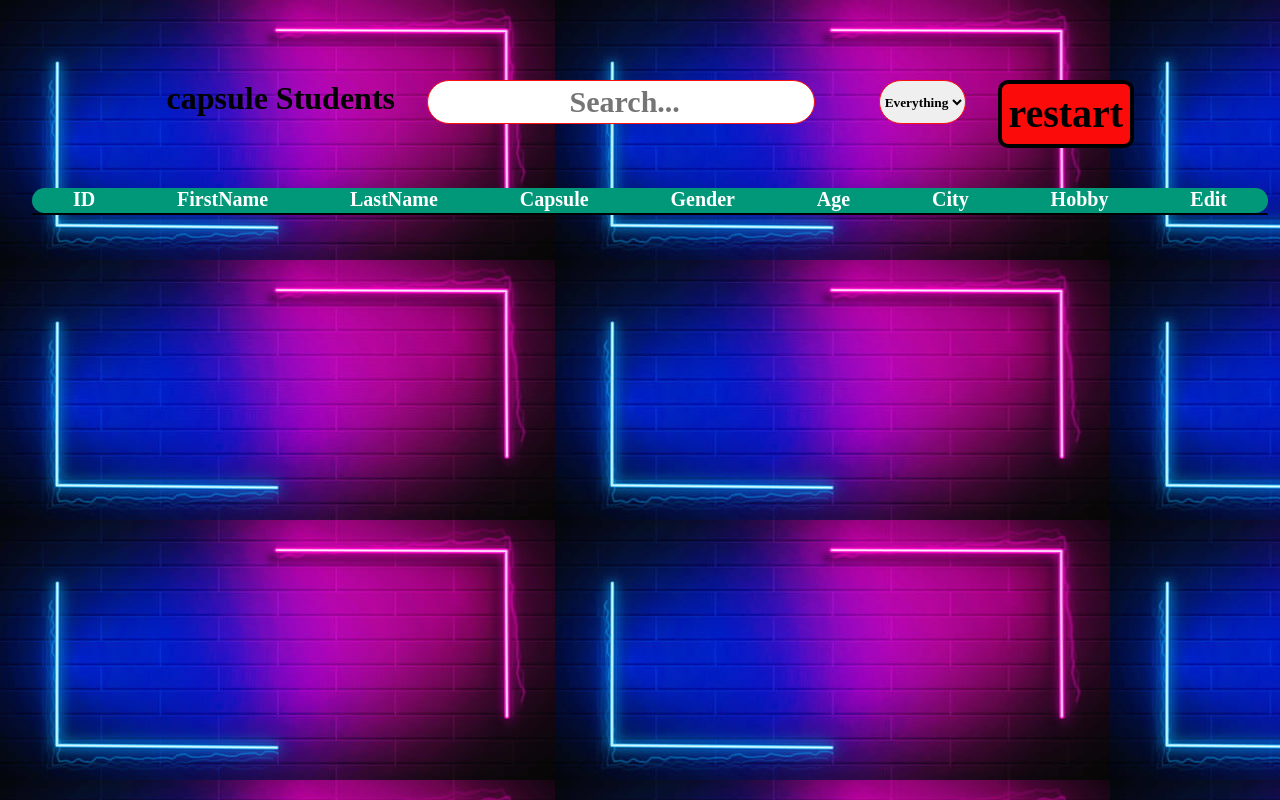
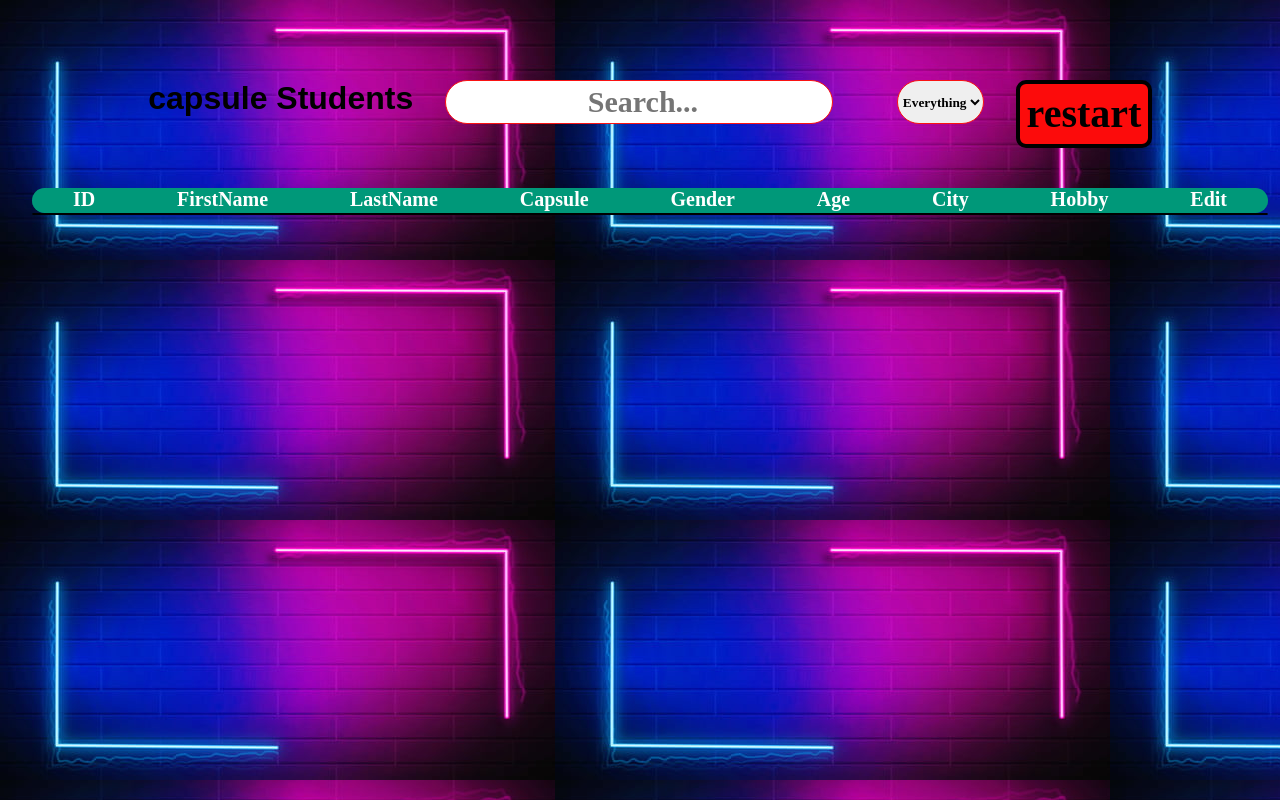
Before and after one commit to farag232/capsule-student, a plain HTML site: page index.html in a window 1280 px wide. Drawn offline with Linux system fonts and the light colour scheme; no server answers.

Commit message:
second message

```diff
--- a/style.css
+++ b/style.css
@@ -16,6 +16,10 @@
     display: flex;
     justify-content: center;
 
+  }
+
+  .cap{
+    font-family: fantasy;
   }
 
 
```
